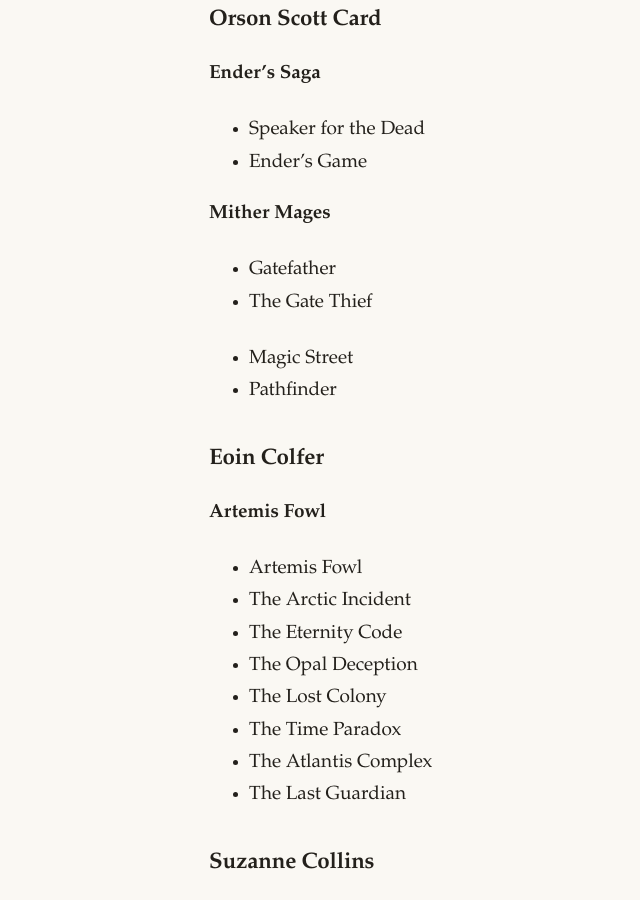
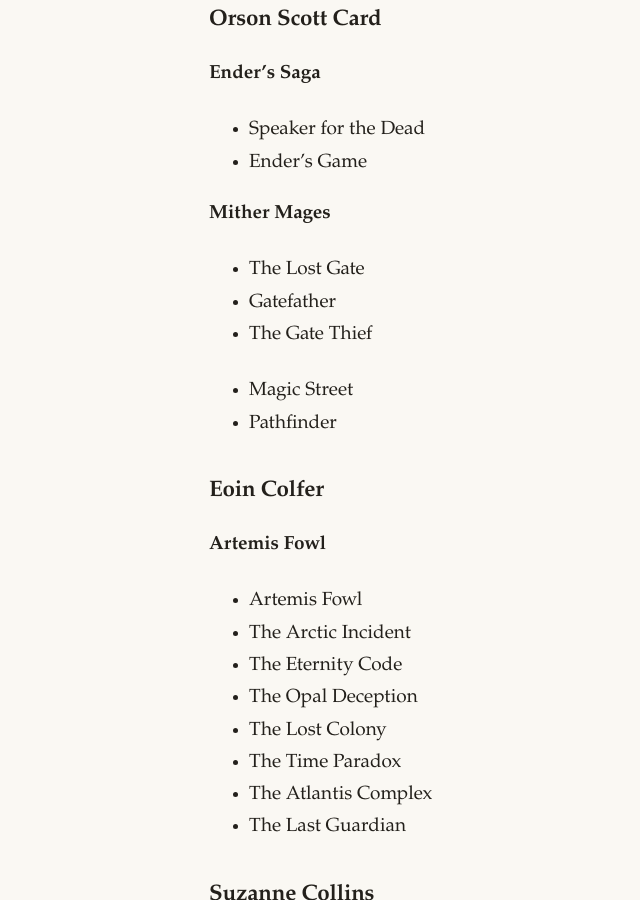
Before and after one commit to topearebi/aroamjti, a Jekyll site: the page built from books.md, in a window 1280 px wide and 900 px high, scrolled down 973 px. Shown: the whole window, without its empty margins (127-767 px from the left). Built offline with Jekyll 4.4.1, drawn with Linux system fonts in a browser that asks for light colours.

Commit message:
Last Sync: 2026-07-04 00:16 (Mobile)

```diff
--- a/books.md
+++ b/books.md
@@ -30,6 +30,7 @@
   - Ender's Game
 
 **Mither Mages**
+  - The Lost Gate
   - Gatefather
   - The Gate Thief
 
```
